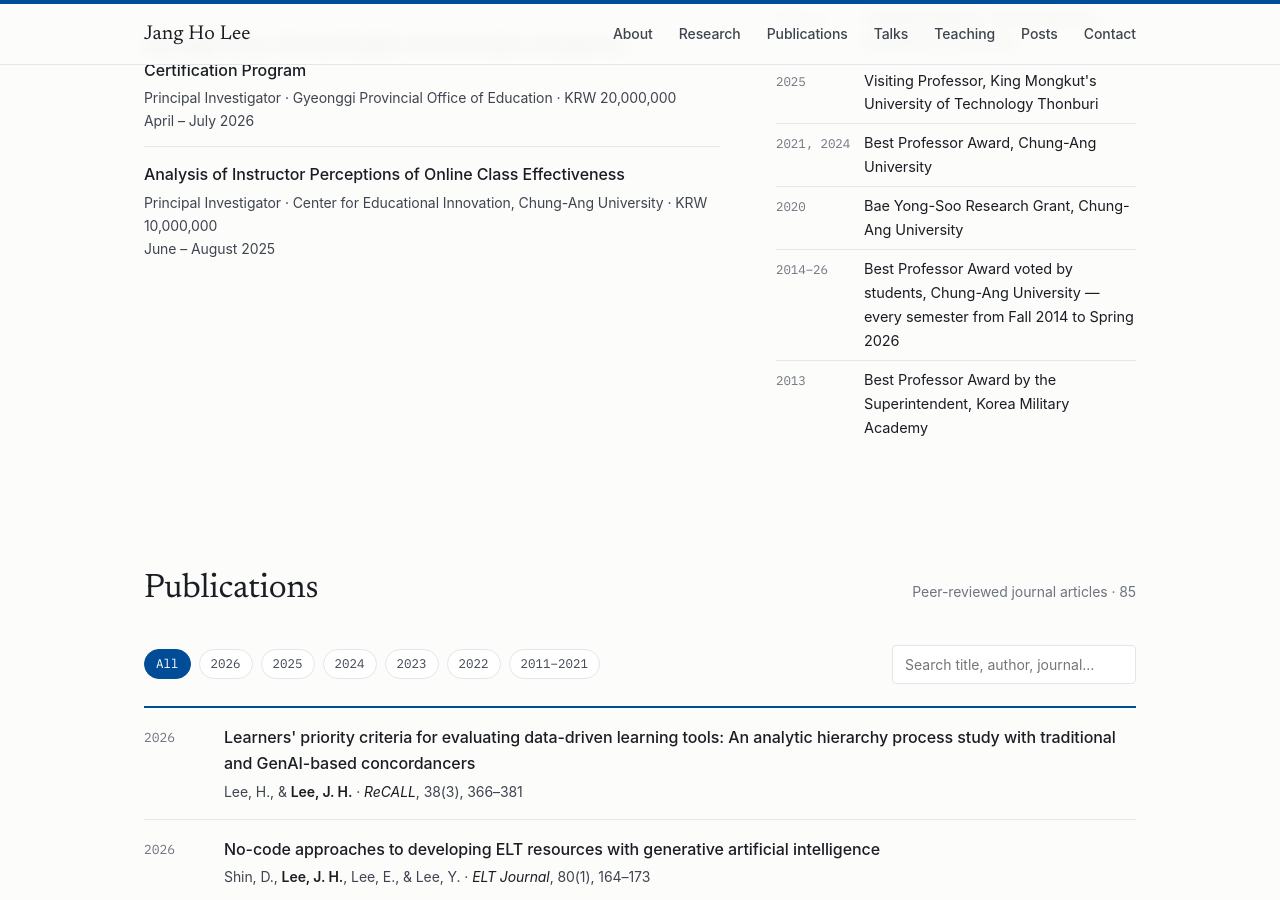
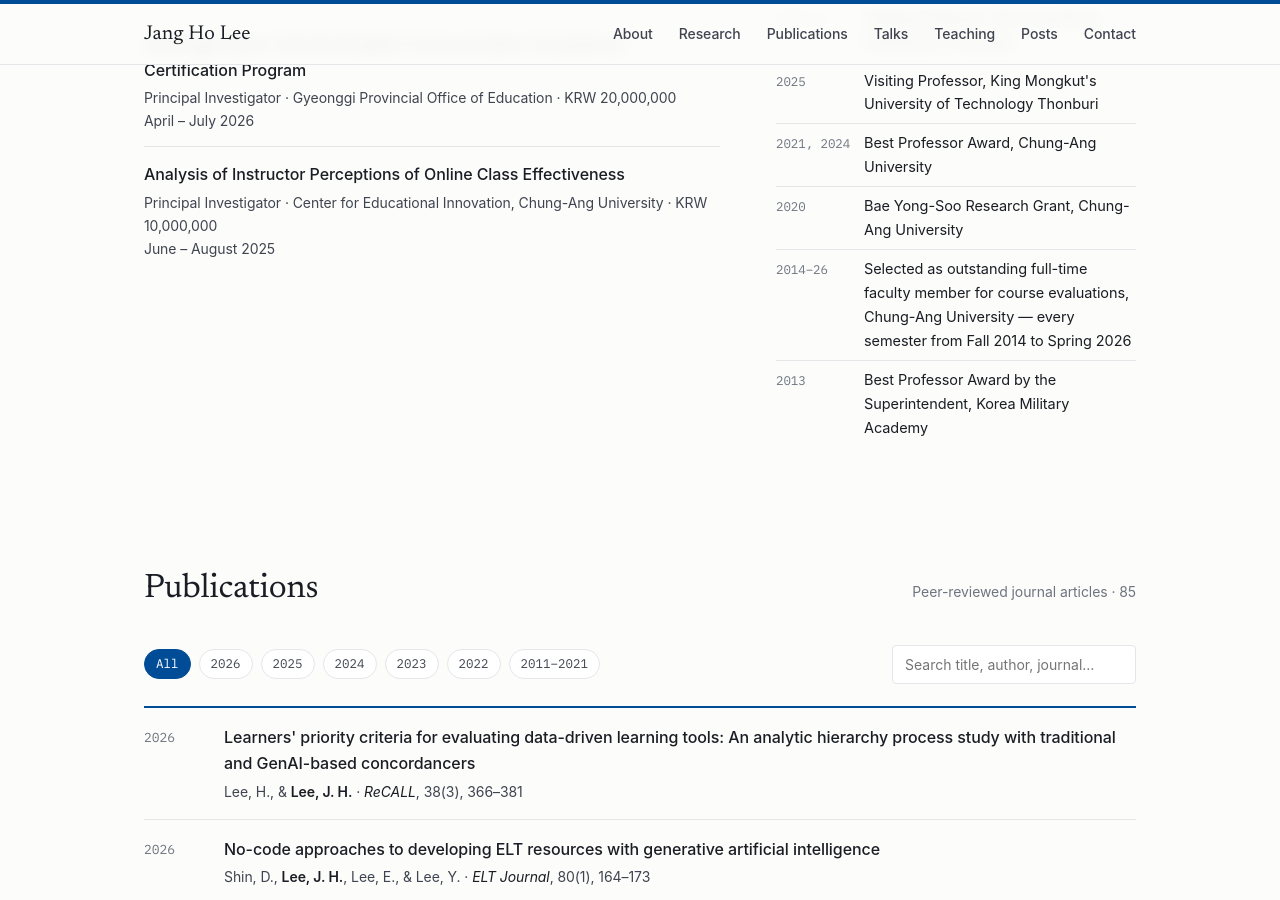
Before and after one commit to jangho330/jangho330.github.io, a Jekyll site: the page built from index.html, in a window 1280 px wide and 900 px high, scrolled down 2762 px. Built offline with Jekyll 4.4.1, drawn with Linux system fonts in a browser that asks for light colours; some web fonts are replaced.

Commit message:
Update awards.yml

```diff
--- a/_data/awards.yml
+++ b/_data/awards.yml
@@ -10,6 +10,6 @@
 - when: "2020"
   what: "Bae Yong-Soo Research Grant, Chung-Ang University"
 - when: "2014–26"
-  what: "Best Professor Award voted by students, Chung-Ang University — every semester from Fall 2014 to Spring 2026"
+  what: "Selected as outstanding full-time faculty member for course evaluations, Chung-Ang University — every semester from Fall 2014 to Spring 2026"
 - when: "2013"
   what: "Best Professor Award by the Superintendent, Korea Military Academy"
```
